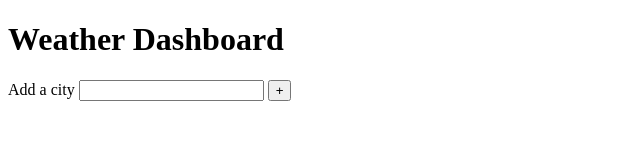
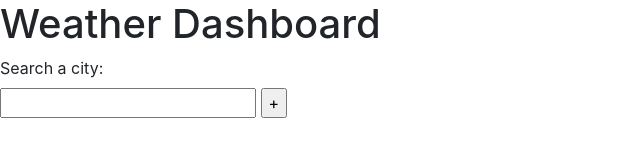
Before and after one commit to nguyenmqua/Weather-DashBoard, a plain HTML site: page index.html in a window 1280 px wide. Shown: the whole page, without its empty margins (0-640 px from the left). Drawn offline with nearby package versions, Linux system fonts and the light colour scheme.

Commit message:
added the necessary syntax for html

```diff
--- a/index.html
+++ b/index.html
@@ -3,27 +3,52 @@
 <head>
     <meta charset="UTF-8">
     <meta name="viewport" content="width=device-width, initial-scale=1.0">
+    <link rel="stylesheet" href="style.css">
+    <link rel="stylesheet" href="https://stackpath.bootstrapcdn.com/bootstrap/4.5.0/css/bootstrap.min.css" integrity="sha384-9aIt2nRpC12Uk9gS9baDl411NQApFmC26EwAOH8WgZl5MYYxFfc+NcPb1dKGj7Sk" crossorigin="anonymous">
+    <link href="https://fonts.googleapis.com/css2?family=Krona+One&display=swap" rel="stylesheet">
     <title>Weather-Dashboard</title>
 </head>
 <body>
-    <header></header>
-    <div class="container">
-        <h1>Weather Dashboard</h1>
+ <div class = "container"></div>
 
-        <!-- Rendered buttons will get dumped Here  -->
-        <div id="buttons-view"></div>
+<header>
+    <h1>Weather Dashboard</h1>
+  </header>
 
+
+  <section>
+    <div class = "row">
+
+      <div class = "col-md-3">
         <form id="city-form">
-          <label for="city-input">Add a city</label>
+          <label for="city-input">Search a city:</label><br>
           <input type="text" id="city-input">
-
-          <!-- Button triggers new movie to be added -->
           <input id="add-cities" type="submit" value="+">
         </form>
+      <div id="buttons-view"></div>
+      </div>
 
-        <div id="cities-view"></div>
+      <div class = "col-md-9">
+      <div id="cities-view">
+      </div>
+      <div id="future-view">
+      </div>
+      </div>
+    </div>
+  </section>
+
+  </div>
+
+
+
+
+      <script src="https://cdnjs.cloudflare.com/ajax/libs/moment.js/2.24.0/moment.min.js"></script>
+      <script src="https://code.jquery.com/jquery-3.5.1.slim.min.js" integrity="sha384-DfXdz2htPH0lsSSs5nCTpuj/zy4C+OGpamoFVy38MVBnE+IbbVYUew+OrCXaRkfj" crossorigin="anonymous"></script>
       <script src="https://cdnjs.cloudflare.com/ajax/libs/jquery/3.2.1/jquery.min.js"></script>
       <script src="script.js"></script>
+      <script src="https://cdn.jsdelivr.net/npm/popper.js@1.16.0/dist/umd/popper.min.js" integrity="sha384-Q6E9RHvbIyZFJoft+2mJbHaEWldlvI9IOYy5n3zV9zzTtmI3UksdQRVvoxMfooAo" crossorigin="anonymous"></script>
+      <script src="https://stackpath.bootstrapcdn.com/bootstrap/4.5.0/js/bootstrap.min.js" integrity="sha384-OgVRvuATP1z7JjHLkuOU7Xw704+h835Lr+6QL9UvYjZE3Ipu6Tp75j7Bh/kR0JKI" crossorigin="anonymous"></script>
+</div>
 
 
 </body>
```
